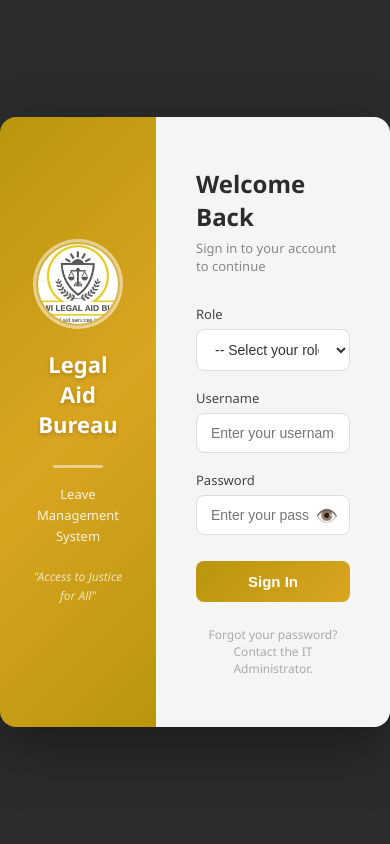
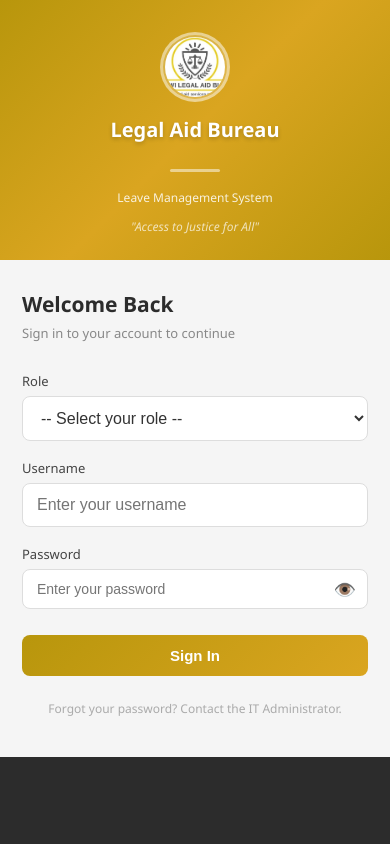
Before and after one commit to LittleBigMan01/tikapume, a Django app: page / in a window 390 px wide. Run offline with Django 5.2, Linux system fonts and the light colour scheme.

Commit message:
Add carryover feature and fix mobile layout

```diff
--- a/templates/accounts/login.html
+++ b/templates/accounts/login.html
@@ -173,6 +173,71 @@
             font-size: 12px;
             margin-top: 24px;
         }
+
+        /* Mobile layout */
+        @media (max-width: 700px) {
+            body {
+                align-items: flex-start;
+                padding: 0;
+            }
+
+            .login-wrapper {
+                flex-direction: column;
+                width: 100%;
+                min-height: 100vh;
+                border-radius: 0;
+                box-shadow: none;
+            }
+
+            .left-panel {
+                width: 100%;
+                padding: 32px 20px 24px;
+                flex-direction: column;
+            }
+
+            .logo-circle {
+                width: 70px;
+                height: 70px;
+                margin-bottom: 14px;
+            }
+
+            .logo-circle img {
+                width: 60px !important;
+                height: 60px !important;
+            }
+
+            .left-panel h1 {
+                font-size: 20px;
+            }
+
+            .left-panel p {
+                font-size: 12px;
+            }
+
+            .left-panel .tagline {
+                margin-top: 10px;
+            }
+
+            .right-panel {
+                width: 100%;
+                padding: 30px 22px 40px;
+            }
+
+            .right-panel h2 {
+                font-size: 21px;
+            }
+
+            input[type="text"],
+            input[type="password"],
+            select {
+                font-size: 16px;
+                padding: 12px 14px;
+            }
+
+            .form-group input[type="password"] {
+                padding-right: 42px;
+            }
+        }
     </style>
 </head>
 <body>
```
